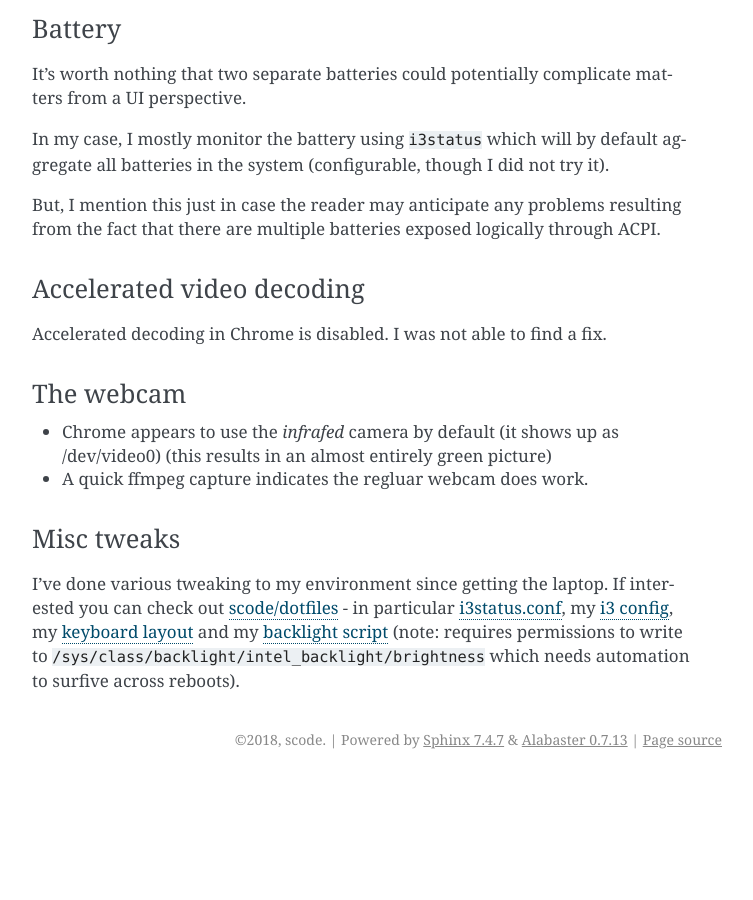
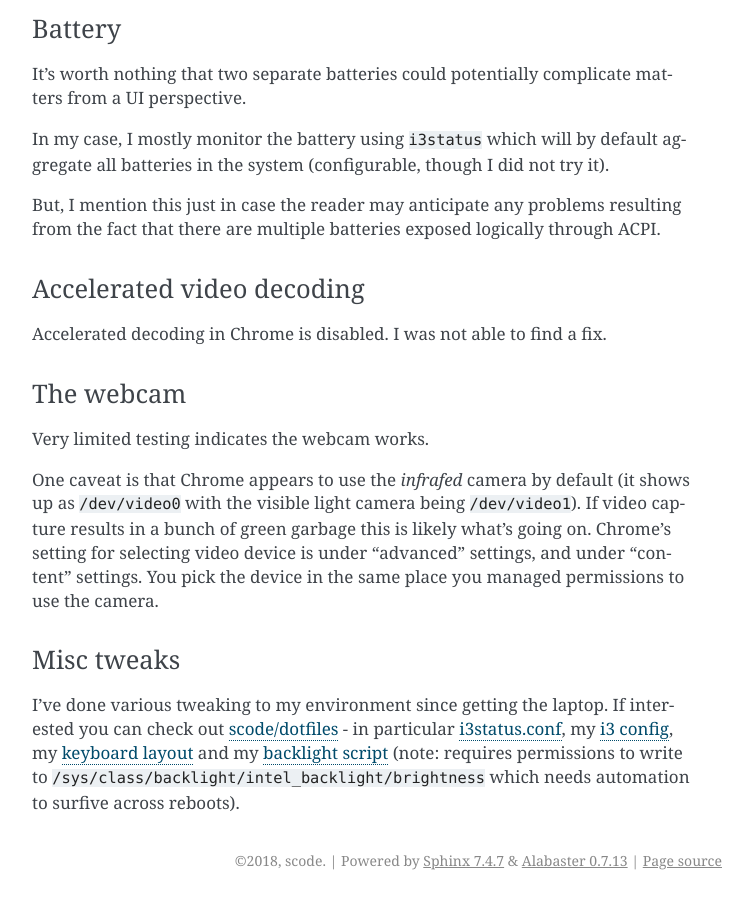
Before and after one commit to scode/docs, a Sphinx documentation site: the page built from docs/source/hardware/thinkpad_t580_linux.rst, in a window 1280 px wide and 900 px high, scrolled down 5682 px. Shown: the whole window, without its empty margins (388-1141 px from the left). Built offline with Sphinx 7.4.7, drawn with Linux system fonts in a browser that asks for light colours; before the commit the page ends 6461 px from its top, so only the background shows below that.

Commit message:
Further clarify webcam situation.

```diff
--- a/docs/source/hardware/thinkpad_t580_linux.rst
+++ b/docs/source/hardware/thinkpad_t580_linux.rst
@@ -294,10 +294,15 @@ fix.
 The webcam
 ^^^^^^^^^^
 
-* Chrome appears to use the *infrafed* camera by default (it shows up
-  as /dev/video0) (this results in an almost entirely green picture)
+Very limited testing indicates the webcam works.
 
-* A quick ffmpeg capture indicates the regluar webcam does work.
+One caveat is that Chrome appears to use the *infrafed* camera by
+default (it shows up as ``/dev/video0`` with the visible light camera
+being ``/dev/video1``). If video capture results in a bunch of green
+garbage this is likely what's going on. Chrome's setting for selecting
+video device is under "advanced" settings, and under "content"
+settings.  You pick the device in the same place you managed
+permissions to use the camera.
 
 Misc tweaks
 ^^^^^^^^^^^
```
